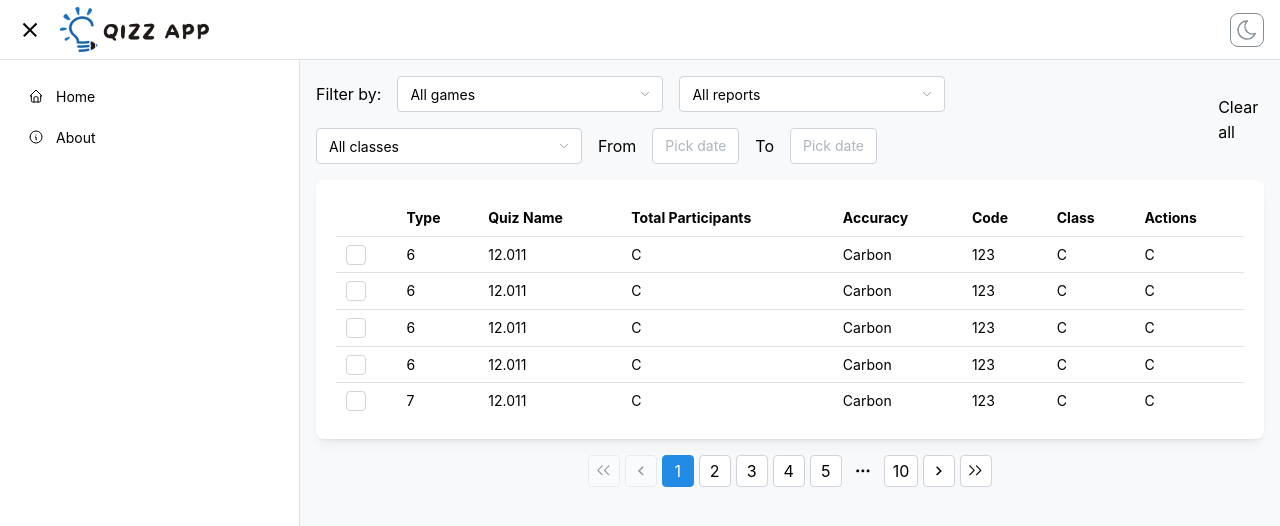
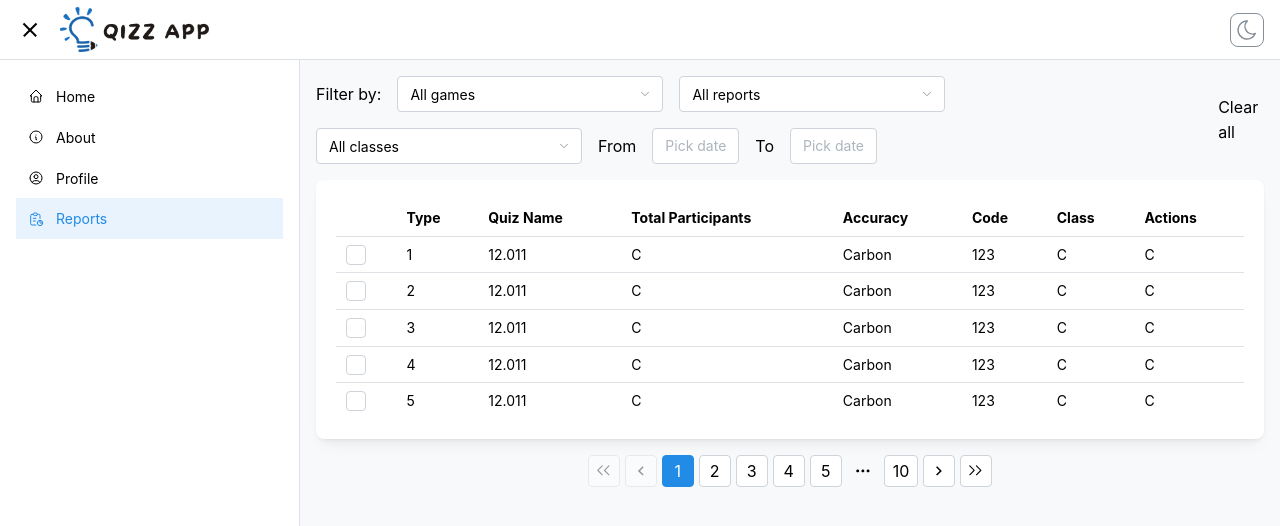
Before and after one commit to HN2B2/qizz-client, a Next.js app: page /quiz/report in a window 1280 px wide. Shown: the top 526 px of the page. Built offline with nearby package versions, Linux system fonts and the light colour scheme.

Commit message:
feat: link page Report Profile in UserLayout

```diff
--- a/src/components/layouts/UserLayout.tsx
+++ b/src/components/layouts/UserLayout.tsx
@@ -1,17 +1,22 @@
-import { AppShell, Breadcrumbs } from "@mantine/core"
-import { useDisclosure } from "@mantine/hooks"
-import Head from "next/head"
-import Link from "next/link"
-import { IconHome, IconInfoCircle } from "@tabler/icons-react"
-import { Header, Navbar } from "./layoutComponents"
-import { BreadCrumbsItem } from "."
+import { AppShell, Breadcrumbs } from "@mantine/core";
+import { useDisclosure } from "@mantine/hooks";
+import Head from "next/head";
+import Link from "next/link";
+import {
+  IconHome,
+  IconInfoCircle,
+  IconReport,
+  IconUserCircle,
+} from "@tabler/icons-react";
+import { Header, Navbar } from "./layoutComponents";
+import { BreadCrumbsItem } from ".";
 
-const APP_NAME = "Qizz"
+const APP_NAME = "Qizz";
 
 interface UserLayoutProps {
-    title?: string
-    breadcrumbs?: BreadCrumbsItem[]
-    children: React.ReactNode
+  title?: string;
+  breadcrumbs?: BreadCrumbsItem[];
+  children: React.ReactNode;
 }
 
 const navbarItems = [
@@ -25,11 +30,21 @@ const navbarItems = [
     link: "/about",
     icon: <IconInfoCircle size="1rem" stroke={1.5} />,
   },
-]
+  {
+    title: "Profile",
+    link: "/profile/1",
+    icon: <IconUserCircle size="1rem" stroke={1.5} />,
+  },
+  {
+    title: "Reports",
+    link: "/quiz/report",
+    icon: <IconReport size="1rem" stroke={1.5} />,
+  },
+];
 
 const UserLayout = ({ title, breadcrumbs, children }: UserLayoutProps) => {
-    const [mobileOpened, { toggle: toggleMobile }] = useDisclosure()
-    const [desktopOpened, { toggle: toggleDesktop }] = useDisclosure(true)
+  const [mobileOpened, { toggle: toggleMobile }] = useDisclosure();
+  const [desktopOpened, { toggle: toggleDesktop }] = useDisclosure(true);
 
   return (
     <>
@@ -70,7 +85,7 @@ const UserLayout = ({ title, breadcrumbs, children }: UserLayoutProps) => {
         </AppShell.Main>
       </AppShell>
     </>
-    )
-}
+  );
+};
 
-export default UserLayout
+export default UserLayout;
--- a/src/pages/quiz/report.tsx
+++ b/src/pages/quiz/report.tsx
@@ -1,4 +1,5 @@
 import { UserLayout } from "@/components/layouts";
+
 import {
   Button,
   Checkbox,
@@ -17,10 +18,14 @@ import {
 } from "@mantine/core";
 import { DatePickerInput } from "@mantine/dates";
 import { IconChevronDown, IconDotsVertical } from "@tabler/icons-react";
-import React, { useState } from "react";
+import { log } from "console";
+import { link } from "fs";
+import { redirect } from "next/dist/server/api-utils";
+import { useRouter } from "next/router";
+import React, { Component, useState } from "react";
 const elements = [
   {
-    Type: 6,
+    Type: 1,
     QuizName: "12.011",
     TotalParticipants: "C",
     Accuracy: "Carbon",
@@ -29,7 +34,7 @@ const elements = [
     Actions: "C",
   },
   {
-    Type: 6,
+    Type: 2,
     QuizName: "12.011",
     TotalParticipants: "C",
     Accuracy: "Carbon",
@@ -38,7 +43,7 @@ const elements = [
     Actions: "C",
   },
   {
-    Type: 6,
+    Type: 3,
     QuizName: "12.011",
     TotalParticipants: "C",
     Accuracy: "Carbon",
@@ -47,7 +52,7 @@ const elements = [
     Actions: "C",
   },
   {
-    Type: 6,
+    Type: 4,
     QuizName: "12.011",
     TotalParticipants: "C",
     Accuracy: "Carbon",
@@ -56,7 +61,7 @@ const elements = [
     Actions: "C",
   },
   {
-    Type: 7,
+    Type: 5,
     QuizName: "12.011",
     TotalParticipants: "C",
     Accuracy: "Carbon",
@@ -69,7 +74,9 @@ const Report = () => {
   const [valueStart, setValueStart] = useState<Date | null>(null);
   const [valueEnd, setValueEnd] = useState<Date | null>(null);
   const [selectedRows, setSelectedRows] = useState<number[]>([]);
-
+  const handleRowClick = () => {
+    window.location.href = `/quiz/report-detail`;
+  };
   const rows = elements.map((element) => (
     <Table.Tr
       key={element.QuizName}
@@ -78,6 +85,7 @@ const Report = () => {
           ? "var(--mantine-color-blue-light)"
           : undefined
       }
+      onClick={handleRowClick}
     >
       <Table.Td>
         <Checkbox
```
Also changed, not shown: src/pages/profile/[username].tsx (+18 -0 lines). Lines whose indentation alone changed are shown as unchanged.
